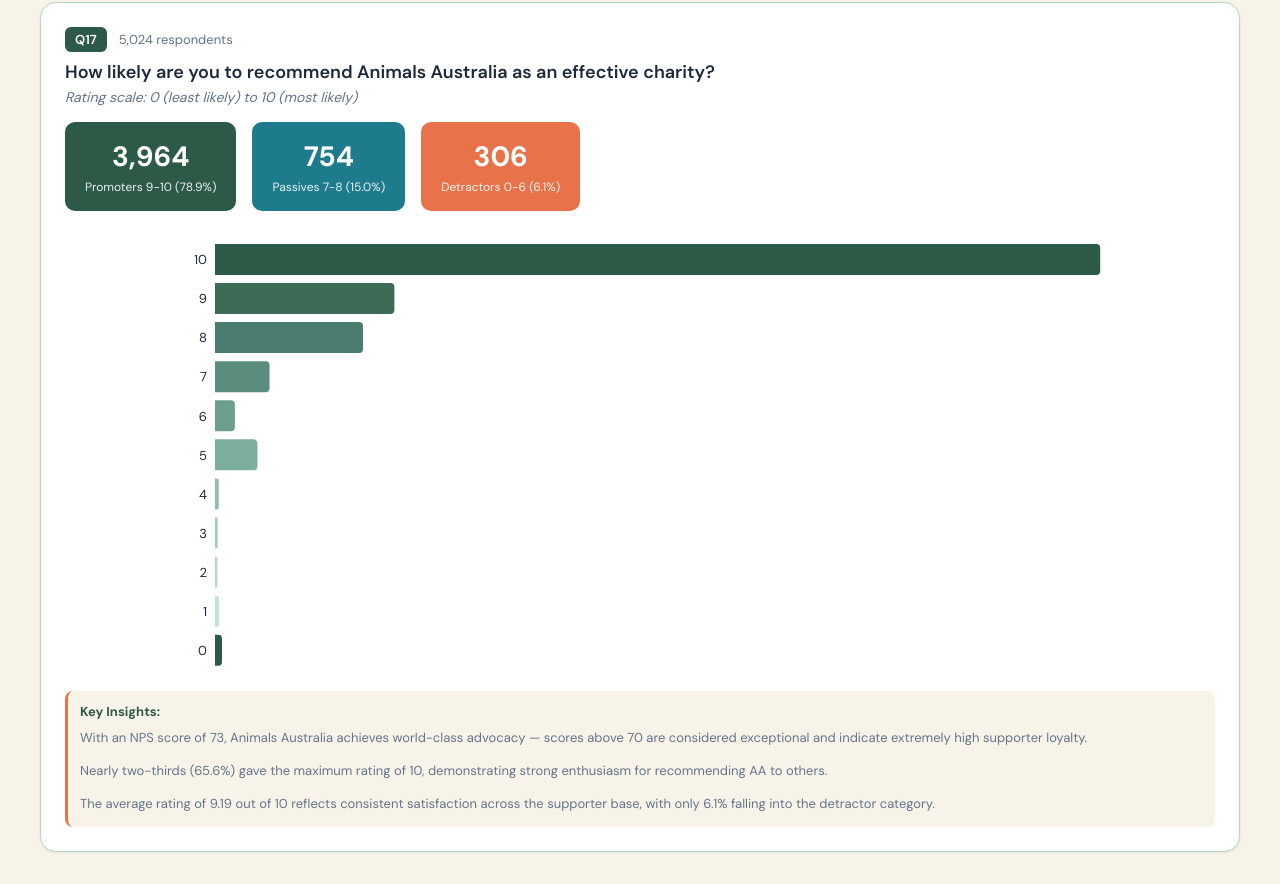
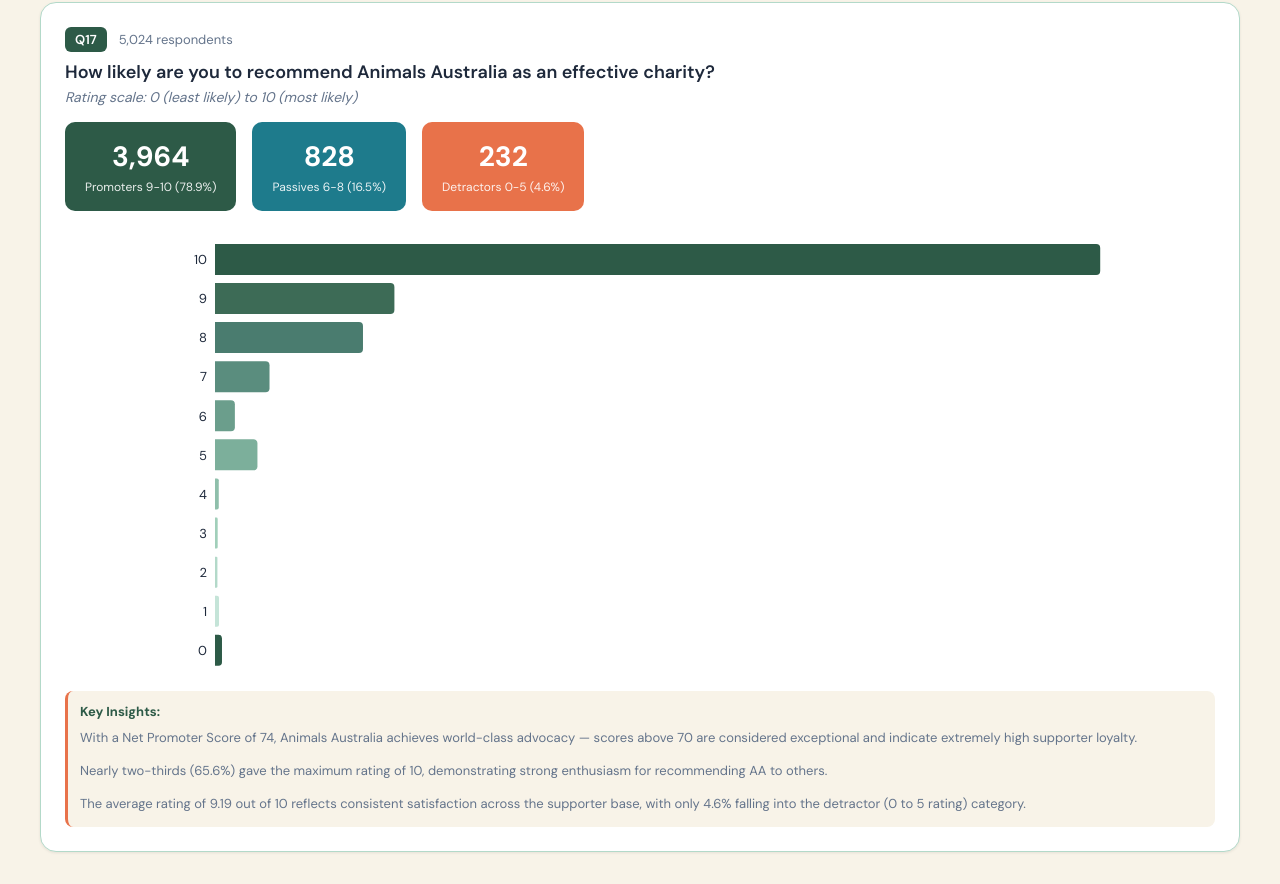
Before and after one commit to Metamorf-au/aa-survey-dashboard, a React (Create React App) app: page /satisfaction in a window 1280 px wide. Shown: the part 2413-3297 px from the top of the page. Built offline with nearby package versions, Linux system fonts and the light colour scheme.

Commit message:
Update YourSatisfactionSection.jsx

```diff
--- a/src/sections/YourSatisfactionSection.jsx
+++ b/src/sections/YourSatisfactionSection.jsx
@@ -92,9 +92,9 @@
   { label: 'Other suggestions', count: 236 },
 ];
 
-// Q17 Data - NPS Rating (0-10 scale, sorted descending by rating)
+// Q17 Data - Net Promoter Score Rating (0-10 scale, sorted descending by rating)
 // Respondents: 5,024 | Not provided: 95
-// NPS Score: 73 | Average: 9.19
+// NPS Categories: Promoters (9-10), Passives (6-8), Detractors (0-5)
 const q17Data = [
   { label: '10', fullLabel: 'Rating 10 (Most likely)', count: 3296, pct: 65.6 },
   { label: '9', fullLabel: 'Rating 9', count: 668, pct: 13.3 },
@@ -568,7 +568,7 @@
             respondents={5024}
           />
 
-          {/* Top 3 Stat Cards - NPS Categories */}
+          {/* Top 3 Stat Cards - Net Promoter Score Categories */}
           <div style={{
             display: 'flex',
             gap: '16px',
@@ -581,13 +581,13 @@
               colorType="primary"
             />
             <StatCard
-              value="754"
-              label="Passives 7-8 (15.0%)"
+              value="828"
+              label="Passives 6-8 (16.5%)"
               colorType="secondary"
             />
             <StatCard
-              value="306"
-              label="Detractors 0-6 (6.1%)"
+              value="232"
+              label="Detractors 0-5 (4.6%)"
               colorType="accent"
             />
           </div>
@@ -602,13 +602,13 @@
           {/* Key Insights */}
           <KeyInsight>
             <p style={{ margin: '0 0 12px 0' }}>
-              With an NPS score of 73, Animals Australia achieves world-class advocacy — scores above 70 are considered exceptional and indicate extremely high supporter loyalty.
+              With a Net Promoter Score of 74, Animals Australia achieves world-class advocacy — scores above 70 are considered exceptional and indicate extremely high supporter loyalty.
             </p>
             <p style={{ margin: '0 0 12px 0' }}>
               Nearly two-thirds (65.6%) gave the maximum rating of 10, demonstrating strong enthusiasm for recommending AA to others.
             </p>
             <p style={{ margin: 0 }}>
-              The average rating of 9.19 out of 10 reflects consistent satisfaction across the supporter base, with only 6.1% falling into the detractor category.
+              The average rating of 9.19 out of 10 reflects consistent satisfaction across the supporter base, with only 4.6% falling into the detractor (0 to 5 rating) category.
             </p>
           </KeyInsight>
         </div>
```
